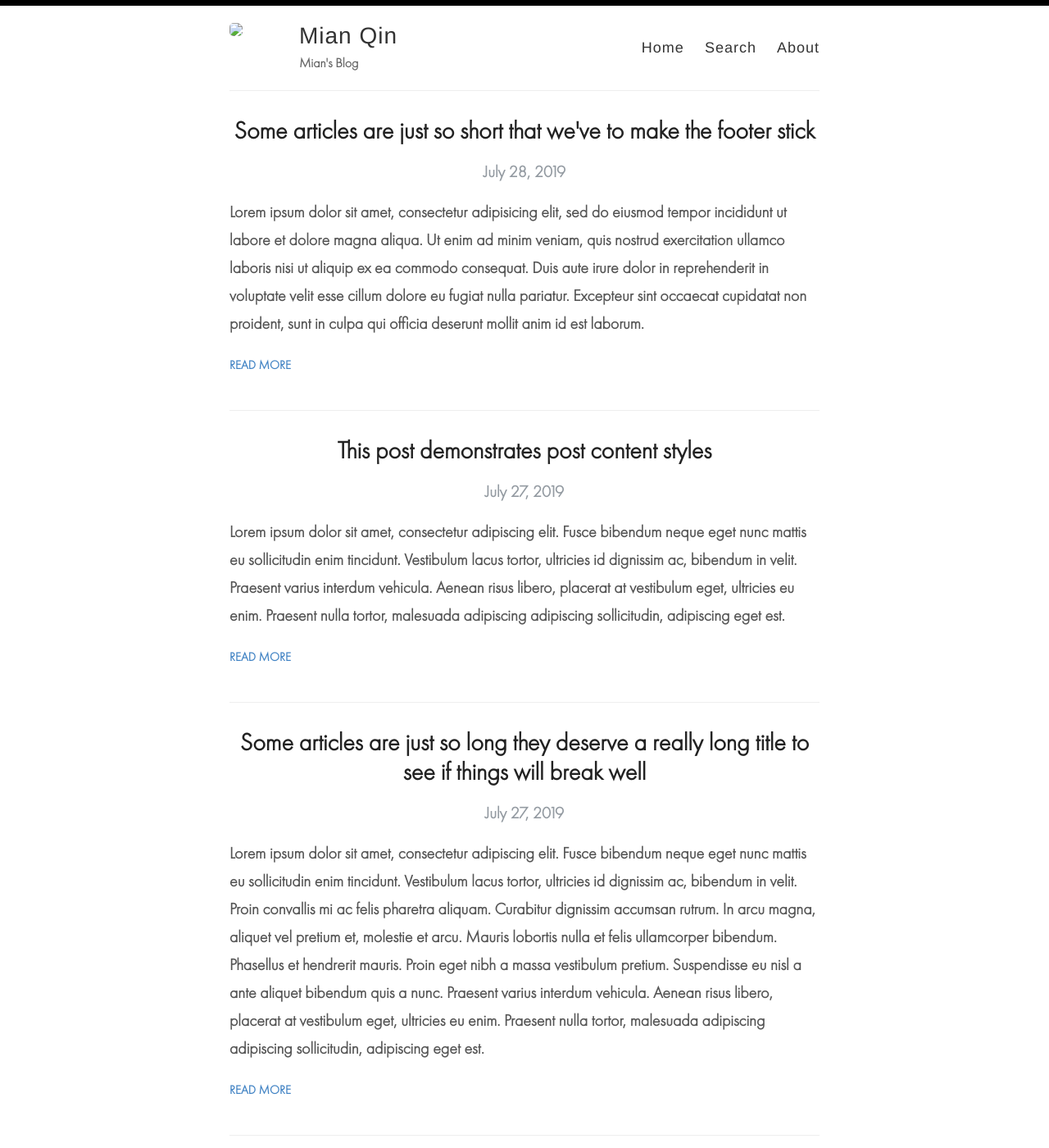
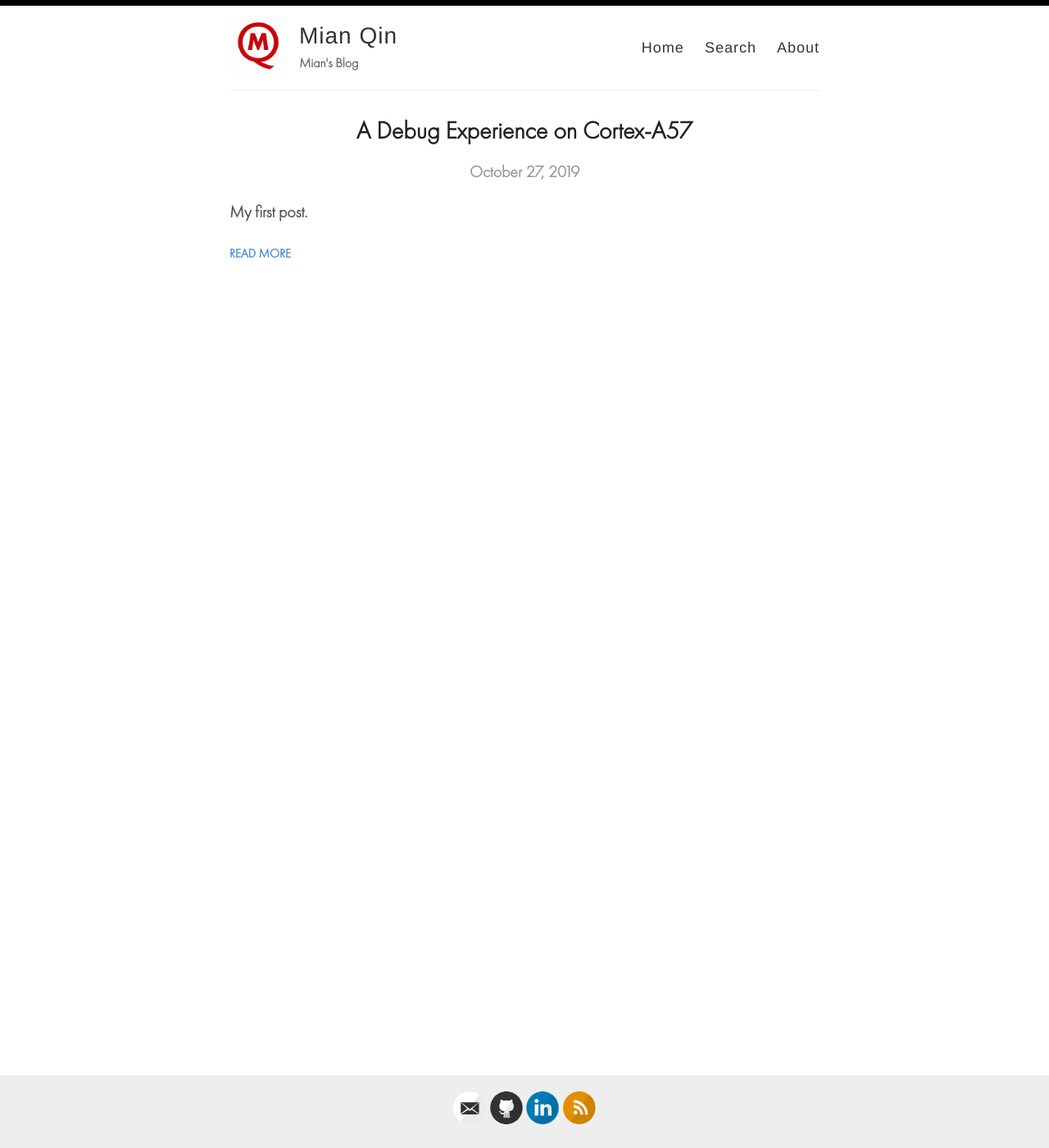
Before and after one commit to celery1124/celery1124.github.io, a Jekyll site: the page built from index.html, in a window 1280 px wide and 1400 px high. Shown: the whole window at 82% size. Built offline with Jekyll 4.4.1, drawn with Linux system fonts in a browser that asks for light colours; the list of posts is cut into pages by our own code; some of the changed text lies outside the part shown.

Commit message:
first post

````diff
--- a/_config.yml
+++ b/_config.yml
@@ -12,7 +12,7 @@ author: Mian Qin
 description: Mian's Blog
 
 # URL of your avatar or profile pic (you could use your GitHub profile pic)
-avatar: /reverie/images/reverie.png
+avatar: /images/MQ_LOGO.jpg
 
 #
 # Flags below are optional
--- a/_pages/about.md
+++ b/_pages/about.md
@@ -4,28 +4,15 @@ title: About
 permalink: /about/
 ---
 
-[Reverie](https://github.com/amitmerchant1990/reverie) is a Jekyll theme which is simple and opinionated. It's actually a fork of [jekyll-now](https://github.com/barryclark/jekyll-now) with some additional features and personal touches which I've implemented to suit my needs for [my blog](https://www.amitmerchant.com).
+## About Me
 
-This is a plug-and-play Jekyll theme which you can use on GitHub Pages without even setting up a local environment.
+I am currently a Ph.D. student in Computer Engineering Department of Texas A&M University working with Dr. [Paul V. Gratz](https://cesg.tamu.edu/faculty/paul-gratz/) and [Dr. Narasimha Reddy](https://cesg.tamu.edu/faculty/narasimha-reddy/).
 
-## Features
+My research interest is SW/HW co-design and implementation of computer system with field programmable gate array (FPGA) for hybrid memory/storage system.  I also worked on serveral projects on top of Samsung new released [KV-SSDs](https://github.com/OpenMPDK/KVSSD).
 
-- Command-line free fork-first workflow, using GitHub.com to create, customize and post to your blog
-- Fully responsive and mobile optimized base theme
-- Sass/Coffeescript support using Jekyll 2.0
-- Free hosting on your GitHub Pages user site
-- All the SEO goodies comes in-built
-- Markdown blogging
-- Elegant typography
-  - Futura PT fonts (The same fonts which has been used on <https://pixar.com>)
-- Syntax highlighting using Pygments
-    - [Dracula syntax theme](https://draculatheme.com/) included
-- Disqus commenting
-- Google Analytics integration
-- Fuzzy search across blog posts
-- Pagination of posts works out-of-the-box.
-- Categorize posts out-of-the box
-- RSS Feed
-- In-built sitemap
+My previous work centers on design and implementation of high-speed data acquisition and broadband signal processing systems. Please see more details on the [project](https://sites.google.com/view/mian-qin/projects?authuser=0) page of my website.
 
-Learn more about it [here](https://github.com/amitmerchant1990/reverie) on how to get started.
+## Contact
+celery1124@tamu.edu
+
+morrisqin@gmail.com
--- a/_posts/2019-02-13-introducing-reverie-jekyll-theme.md
+++ /dev/null
@@ -1,87 +0,0 @@
----
-layout: post
-title: Introducing Reverie - A ridiculously elegant Jekyll theme
-categories: [Miscellaneous, Jekyll]
----
-
-[Reverie](https://github.com/amitmerchant1990/reverie) is a [Jekyll](https://jekyllrb.com/)-powered theme which is simple and opinionated. It's actually a fork of [jekyll-now](https://github.com/barryclark/jekyll-now) with some additional features and personal touches which I've implemented to suit my needs for [my blog](https://www.amitmerchant.com).
-
-This is a plug-and-play Jekyll theme which you can use on GitHub Pages without even setting up a local environment.
-
-![](/images/reverie-demo.png)
-
-## Features overview
-
-- Command-line free fork-first workflow, using GitHub.com to create, customize and post to your blog
-- Fully responsive and mobile optimized base theme
-- Sass/Coffeescript support using Jekyll 2.0
-- Free hosting on your GitHub Pages user site
-- All the SEO goodies comes in-built
-- Markdown blogging
-- Elegant typography
-  - Futura PT fonts (The same fonts which has been used on <https://pixar.com>)
-- Syntax highlighting using Pygments
-    - [Dracula syntax theme](https://draculatheme.com/) included
-- Disqus commenting
-- Google Analytics integration
-- Fuzzy search across blog posts
-- Pagination of posts works out-of-the-box.
-- Categorize posts out-of-the box
-- RSS Feed
-- In-built sitemap
-
-<div style="text-align: center;">
-  <script async type="text/javascript" src="//cdn.carbonads.com/carbon.js?serve=CK7DK2QJ&placement=notepadjsorg" id="_carbonads_js"></script>
-</div>
-
-## Using Reverie on GitHub Pages
-
-### Step 1) Fork Reverie to your User Repository
-
-Fork [this repository](https://github.com/amitmerchant1990/reverie), then rename the repository to `yourgithubusername.github.io`.
-
-Alternatively, you can use [Use this template](https://github.com/amitmerchant1990/reverie/generate) button if you want to create a repository with a clean commit history which will use Reverie as a template.
-
-Your Jekyll blog will often be viewable immediately at <https://yourgithubusername.github.io> (if it's not, you can often force it to build by completing step 2)
-
-### Step 2) Customize and view your site
-
-Enter your site name, description, avatar and many other options by editing the `_config.yml` file. You can easily turn on Google Analytics tracking, Disqus commenting and social icons here.
-
-Making a change to `_config.yml` (or any file in your repository) will force GitHub Pages to rebuild your site with jekyll. Your rebuilt site will be viewable a few seconds later at <https://yourgithubusername.github.io> - if not, give it ten minutes as GitHub suggests and it'll appear soon.
-
-### Step 3) Publish your first blog post
-
-Create a new file called `/_posts/2019-2-13-Hello-World.md` to publish your first blog post. That's all you need to do to publish your first blog post! This [Markdown Cheatsheet](https://github.com/adam-p/markdown-here/wiki/Markdown-Cheatsheet) might come in handy while writing the posts.
-
-> You can add additional posts in the browser on GitHub.com too! Just hit the <kbd>Create new file</kbd> button in `/_posts/` to create new content. Just make sure to include the [front-matter](http://jekyllrb.com/docs/frontmatter/) block at the top of each new blog post and make sure the post's filename is in this format: year-month-day-title.md
-
-## Using Categories in Reverie
-
-You can categorize your content based on `categories` in Reverie. For this, you just need to add `categories` in front matter like below:
-
-For adding single category:
-
-```md
-categories: JavaScript
-```
-
-For adding multiple categories:
-
-```md
-categories: [PHP, Laravel]
-```
-
-The contegorized content can be shown over this URL: <https://yourgithubusername.github.io/categories/>
-
-## RSS
-
-The generated [RSS feed](https://en.wikipedia.org/wiki/RSS) of your blog can be found at <https://yourgithubusername.github.io/feed>. You can see the example RSS feed over [here](https://www.amitmerchant.com/feed).
-
-## Sitemap
-
-The generated sitemap of your blog can be found at <https://yourgithubusername.github.io/sitemap>. You can see the example sitemap feed over [here](https://www.amitmerchant.com/sitemap).
-
-## License
-
-MIT
--- /dev/null
+++ b/_posts/2019-10-27-a-debug-experience-on-Cortex-A57.md
@@ -0,0 +1,7 @@
+---
+layout: post
+title: A Debug Experience on Cortex-A57
+categories: Debug
+---
+
+My first post.
--- a/_posts/2019-7-27-super-long-article.md
+++ /dev/null
@@ -1,11 +0,0 @@
----
-layout: post
-title: Some articles are just so long they deserve a really long title to see if things will break well
-categories: Miscellaneous
----
-
-Lorem ipsum dolor sit amet, consectetur adipiscing elit. Fusce bibendum neque eget nunc mattis eu sollicitudin enim tincidunt. Vestibulum lacus tortor, ultricies id dignissim ac, bibendum in velit. Proin convallis mi ac felis pharetra aliquam. Curabitur dignissim accumsan rutrum. In arcu magna, aliquet vel pretium et, molestie et arcu. Mauris lobortis nulla et felis ullamcorper bibendum. Phasellus et hendrerit mauris. Proin eget nibh a massa vestibulum pretium. Suspendisse eu nisl a ante aliquet bibendum quis a nunc. Praesent varius interdum vehicula. Aenean risus libero, placerat at vestibulum eget, ultricies eu enim. Praesent nulla tortor, malesuada adipiscing adipiscing sollicitudin, adipiscing eget est.
-
-Lorem ipsum dolor sit amet, consectetur adipiscing elit. Fusce bibendum neque eget nunc mattis eu sollicitudin enim tincidunt. Vestibulum lacus tortor, ultricies id dignissim ac, bibendum in velit. Proin convallis mi ac felis pharetra aliquam. Curabitur dignissim accumsan rutrum. In arcu magna, aliquet vel pretium et, molestie et arcu. Mauris lobortis nulla et felis ullamcorper bibendum. Phasellus et hendrerit mauris. Proin eget nibh a massa vestibulum pretium. Suspendisse eu nisl a ante aliquet bibendum quis a nunc. Praesent varius interdum vehicula. Aenean risus libero, placerat at vestibulum eget, ultricies eu enim. Praesent nulla tortor, malesuada adipiscing adipiscing sollicitudin, adipiscing eget est.
-
-Lorem ipsum dolor sit amet, consectetur adipiscing elit. Fusce bibendum neque eget nunc mattis eu sollicitudin enim tincidunt. Vestibulum lacus tortor, ultricies id dignissim ac, bibendum in velit. Proin convallis mi ac felis pharetra aliquam. Curabitur dignissim accumsan rutrum. In arcu magna, aliquet vel pretium et, molestie et arcu. Mauris lobortis nulla et felis ullamcorper bibendum. Phasellus et hendrerit mauris. Proin eget nibh a massa vestibulum pretium. Suspendisse eu nisl a ante aliquet bibendum quis a nunc. Praesent varius interdum vehicula. Aenean risus libero, placerat at vestibulum eget, ultricies eu enim. Praesent nulla tortor, malesuada adipiscing adipiscing sollicitudin, adipiscing eget est.
--- a/_posts/2019-7-27-this-post-demonstrates-post-content-styles.md
+++ /dev/null
@@ -1,95 +0,0 @@
----
-layout: post
-title: This post demonstrates post content styles
-categories: Miscellaneous
----
-
-Lorem ipsum dolor sit amet, consectetur adipiscing elit. Fusce bibendum neque eget nunc mattis eu sollicitudin enim tincidunt. Vestibulum lacus tortor, ultricies id dignissim ac, bibendum in velit. Praesent varius interdum vehicula. Aenean risus libero, placerat at vestibulum eget, ultricies eu enim. Praesent nulla tortor, malesuada adipiscing adipiscing sollicitudin, adipiscing eget est.
-
-## Some great heading (h2)
-
-Proin convallis mi ac felis pharetra aliquam. Curabitur dignissim accumsan rutrum. In arcu magna, aliquet vel pretium et, molestie et arcu.
-
-Mauris lobortis nulla et felis ullamcorper bibendum. Phasellus et hendrerit mauris. Proin eget nibh a massa vestibulum pretium. Suspendisse eu nisl a ante aliquet bibendum quis a nunc. Praesent varius interdum vehicula. Aenean risus libero, placerat at vestibulum eget, ultricies eu enim. Praesent nulla tortor, malesuada adipiscing adipiscing sollicitudin, adipiscing eget est.
-
-## Another great heading (h2)
-
-Lorem ipsum dolor sit amet, consectetur adipiscing elit. Fusce bibendum neque eget nunc mattis eu sollicitudin enim tincidunt. Vestibulum lacus tortor, ultricies id dignissim ac, bibendum in velit.
-
-### Some great subheading (h3)
-
-Proin convallis mi ac felis pharetra aliquam. Curabitur dignissim accumsan rutrum. In arcu magna, aliquet vel pretium et, molestie et arcu. Mauris lobortis nulla et felis ullamcorper bibendum.
-
-Phasellus et hendrerit mauris. Proin eget nibh a massa vestibulum pretium. Suspendisse eu nisl a ante aliquet bibendum quis a nunc.
-
-### Some great subheading (h3)
-
-Praesent varius interdum vehicula. Aenean risus libero, placerat at vestibulum eget, ultricies eu enim. Praesent nulla tortor, malesuada adipiscing adipiscing sollicitudin, adipiscing eget est.
-
-> This quote will change your life. It will reveal the secrets of the universe, and all the wonders of humanity. Don't misuse it.
-
-Lorem ipsum dolor sit amet, consectetur adipiscing elit. Fusce bibendum neque eget nunc mattis eu sollicitudin enim tincidunt.
-
-### Some great subheading (h3)
-
-Vestibulum lacus tortor, ultricies id dignissim ac, bibendum in velit. Proin convallis mi ac felis pharetra aliquam. Curabitur dignissim accumsan rutrum.
-
-```html
-<html>
-  <head>
-  </head>
-  <body>
-    <p>Hello, World!</p>
-  </body>
-</html>
-```
-
-
-In arcu magna, aliquet vel pretium et, molestie et arcu. Mauris lobortis nulla et felis ullamcorper bibendum. Phasellus et hendrerit mauris.
-
-#### You might want a sub-subheading (h4)
-
-In arcu magna, aliquet vel pretium et, molestie et arcu. Mauris lobortis nulla et felis ullamcorper bibendum. Phasellus et hendrerit mauris.
-
-In arcu magna, aliquet vel pretium et, molestie et arcu. Mauris lobortis nulla et felis ullamcorper bibendum. Phasellus et hendrerit mauris.
-
-#### But it's probably overkill (h4)
-
-In arcu magna, aliquet vel pretium et, molestie et arcu. Mauris lobortis nulla et felis ullamcorper bibendum. Phasellus et hendrerit mauris.
-
-### Oh hai, an unordered list!!
-
-In arcu magna, aliquet vel pretium et, molestie et arcu. Mauris lobortis nulla et felis ullamcorper bibendum. Phasellus et hendrerit mauris.
-
-- First item, yo
-- Second item, dawg
-- Third item, what what?!
-- Fourth item, fo sheezy my neezy
-
-### Oh hai, an ordered list!!
-
-In arcu magna, aliquet vel pretium et, molestie et arcu. Mauris lobortis nulla et felis ullamcorper bibendum. Phasellus et hendrerit mauris.
-
-1. First item, yo
-2. Second item, dawg
-3. Third item, what what?!
-4. Fourth item, fo sheezy my neezy
-
-
-
-## Headings are cool! (h2)
-
-Proin eget nibh a massa vestibulum pretium. Suspendisse eu nisl a ante aliquet bibendum quis a nunc. Praesent varius interdum vehicula. Aenean risus libero, placerat at vestibulum eget, ultricies eu enim. Praesent nulla tortor, malesuada adipiscing adipiscing sollicitudin, adipiscing eget est.
-
-Praesent nulla tortor, malesuada adipiscing adipiscing sollicitudin, adipiscing eget est.
-
-Proin eget nibh a massa vestibulum pretium. Suspendisse eu nisl a ante aliquet bibendum quis a nunc.
-
-### Tables
-
-|Title 1               | Title 2               | Title 3               | Title 4              |
-|--------------------- | --------------------- | --------------------- | ---------------------|
-|lorem                 | lorem ipsum           | lorem ipsum dolor     | lorem ipsum dolor sit|
-|lorem ipsum dolor sit | lorem ipsum dolor sit | lorem ipsum dolor sit | lorem ipsum dolor sit|
-|lorem ipsum dolor sit | lorem ipsum dolor sit | lorem ipsum dolor sit | lorem ipsum dolor sit|
-|lorem ipsum dolor sit | lorem ipsum dolor sit | lorem ipsum dolor sit | lorem ipsum dolor sit|
--- a/_posts/2019-7-28-super-short-article.md
+++ /dev/null
@@ -1,7 +0,0 @@
----
-layout: post
-title: Some articles are just so short that we've to make the footer stick
-categories: Miscellaneous
----
-
-Lorem ipsum dolor sit amet, consectetur adipisicing elit, sed do eiusmod tempor incididunt ut labore et dolore magna aliqua. Ut enim ad minim veniam, quis nostrud exercitation ullamco laboris nisi ut aliquip ex ea commodo consequat. Duis aute irure dolor in reprehenderit in voluptate velit esse cillum dolore eu fugiat nulla pariatur. Excepteur sint occaecat cupidatat non proident, sunt in culpa qui officia deserunt mollit anim id est laborum.
````
Also changed, not shown: images/MQ_LOGO.jpg (added).
